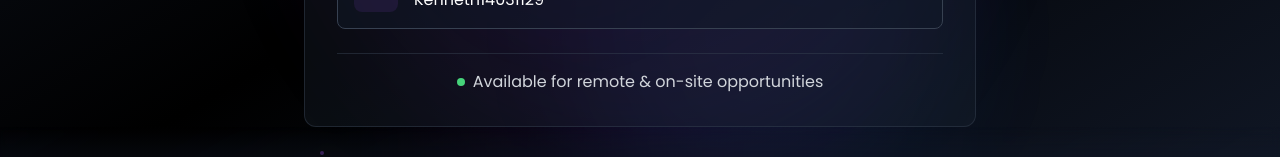
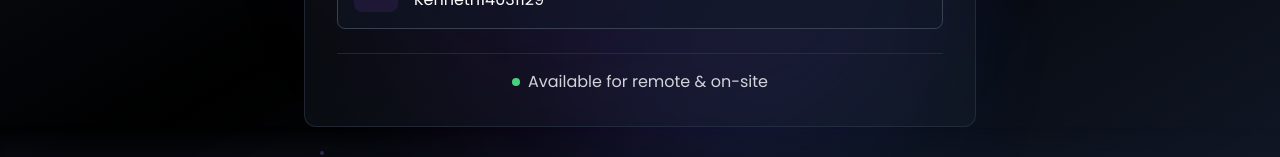
Before and after one commit to Kenneth14031129/Portfolio, a React (Vite) app: page / in a window 1280 px wide. Shown: the part 3190-3347 px from the top of the page. Built offline with nearby package versions, Linux system fonts and the light colour scheme.

Commit message:
Enhance UI designs

```diff
--- a/src/components/Portfolio.jsx
+++ b/src/components/Portfolio.jsx
@@ -860,9 +860,7 @@ const Portfolio = () => {
                       <div className="relative pt-4 mt-6 border-t border-gray-700/50">
                         <div className="flex items-center justify-center gap-2 text-gray-300">
                           <div className="w-2 h-2 rounded-full bg-green-400 animate-pulse"></div>
-                          <span>
-                            Available for remote & on-site opportunities
-                          </span>
+                          <span>Available for remote & on-site</span>
                         </div>
                       </div>
                     </Fade>
```
